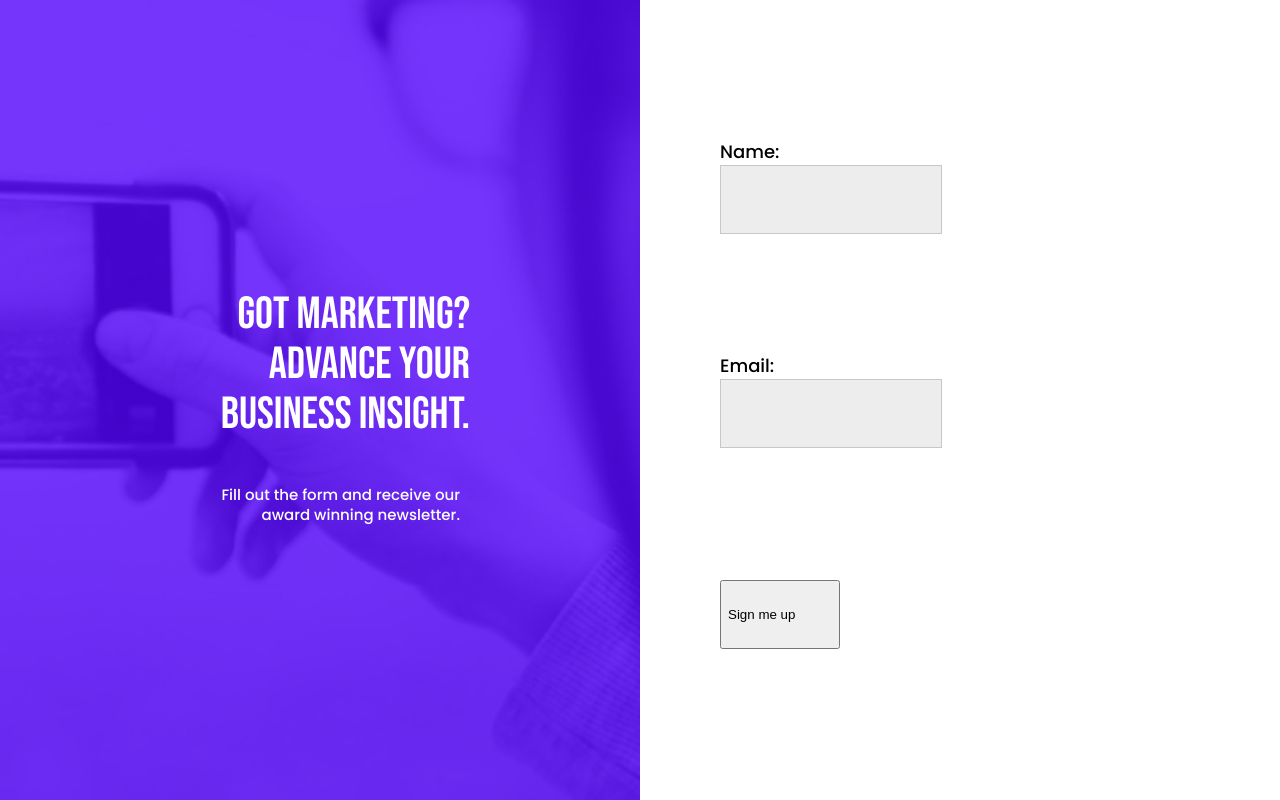
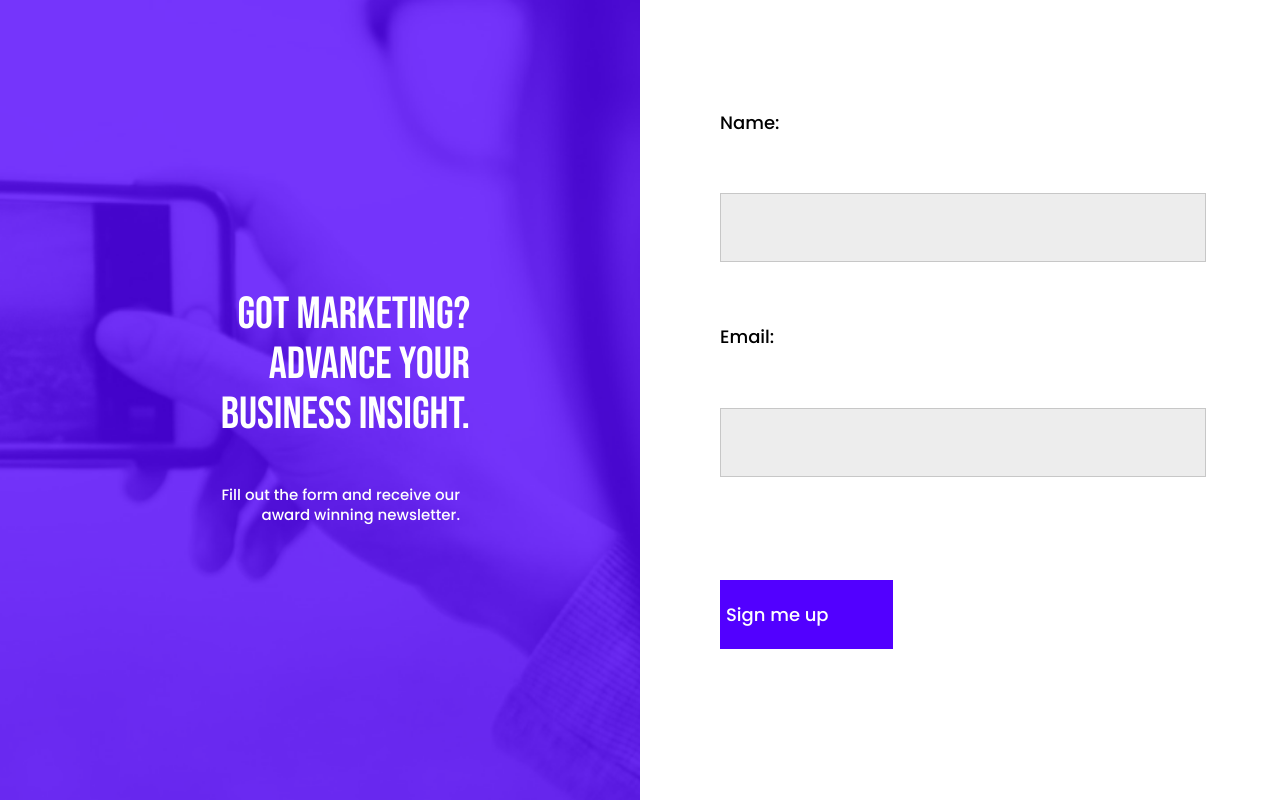
Before and after one commit to Edjhernandez/landingpage, a website: page index.html in a window 1280 px wide. Drawn offline with Linux system fonts and the light colour scheme.

Commit message:
Add styles in pc view

```diff
--- a/styles.css
+++ b/styles.css
@@ -68,7 +68,7 @@ form .inputname,
 .button {
   display: flex;
   flex-direction: column;
-  justify-content: center;
+  justify-content: space-around;
   height: 33%;
 }
 
@@ -87,6 +87,17 @@ form input {
   height: 65px;
   background: #ededed;
   border: 1px solid #c7c7c7;
+}
+
+form button {
+  width: 100%;
+  border: none;
+  background: #5200ff;
+  font-family: 'Poppins', sans-serif, 'Times New Roman', Times, serif;
+  font-style: normal;
+  font-weight: 500;
+  font-size: 18px;
+  color: #fff;
 }
 
 @media screen and (min-width: 510px) {
@@ -122,7 +133,6 @@ form input {
     max-width: 400px;
     text-align: center;
   }
-
 }
 
 @media screen and (min-width: 770px) {
@@ -152,11 +162,11 @@ form input {
 
   form .inputname,
   .inputemail {
-    width: 45%;
+    width: 100%;
   }
 
   form .button {
-    width: 50%;
+    width: 60%;
   }
 
   .container .rectangle1 h1 {
```
